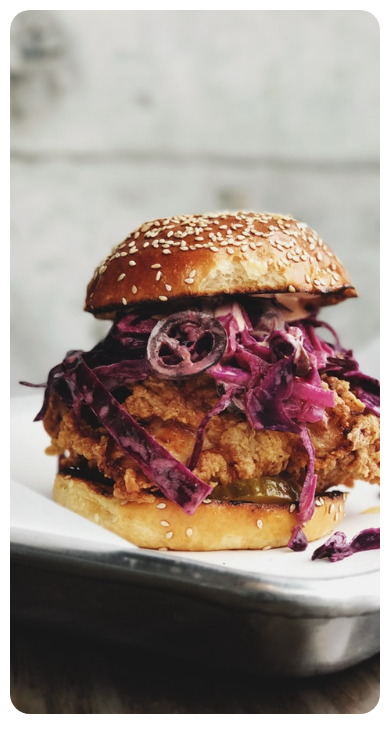
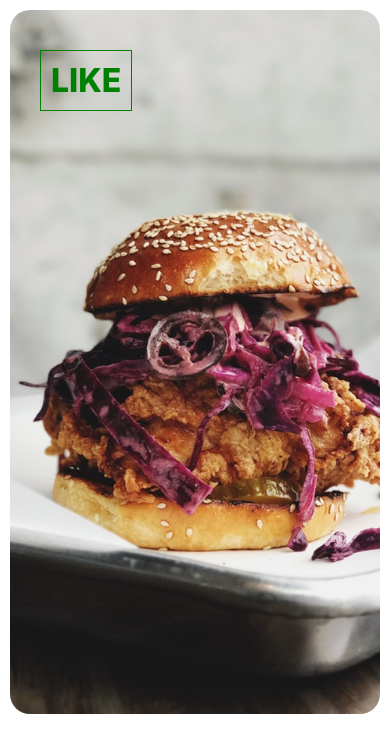
Before and after one commit to raj1823/tinder-clone-demo, a React Native app: screen / in a window 390 px wide. Shown: the top 752 px of the page. Built offline with nearby package versions, Linux system fonts and the light colour scheme.

Commit message:
added custom animations

```diff
--- a/App.js
+++ b/App.js
@@ -117,8 +117,12 @@ export default class App extends React.Component {
             ]}>
             <Animated.View
               style={{
-                opacity: this.likeOpacity,
-                transform: [{rotate: '-30deg'}],
+                opacity: 1,
+                transform: [{rotate: this.position.x.interpolate({
+                    inputRange:[-SCREEN_WIDTH/4, 0 , SCREEN_WIDTH/4],
+                    outputRange:['-180deg','0deg','180deg'],
+                    extrapolate:'clamp'
+                })}],
                 position: 'absolute',
                 top: 50,
                 left: 40,
```
